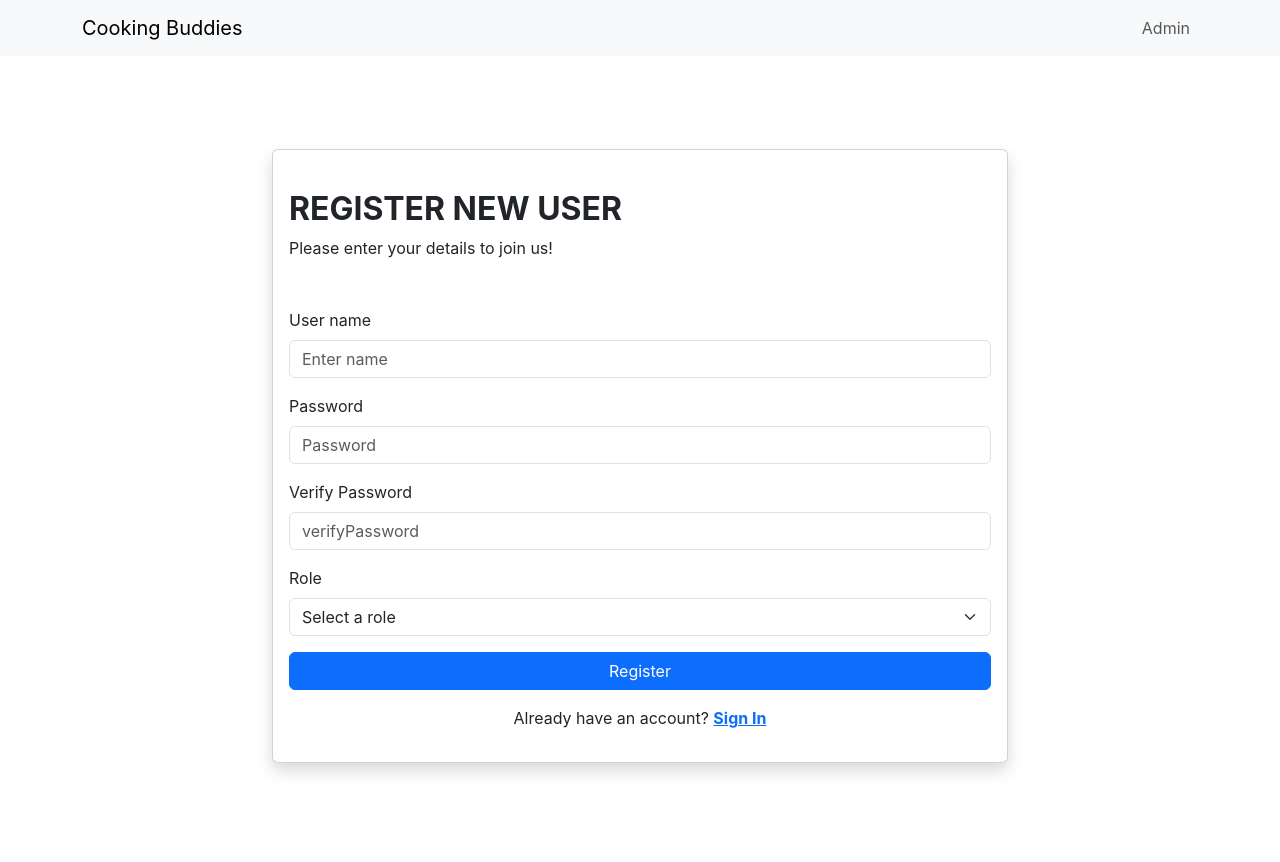
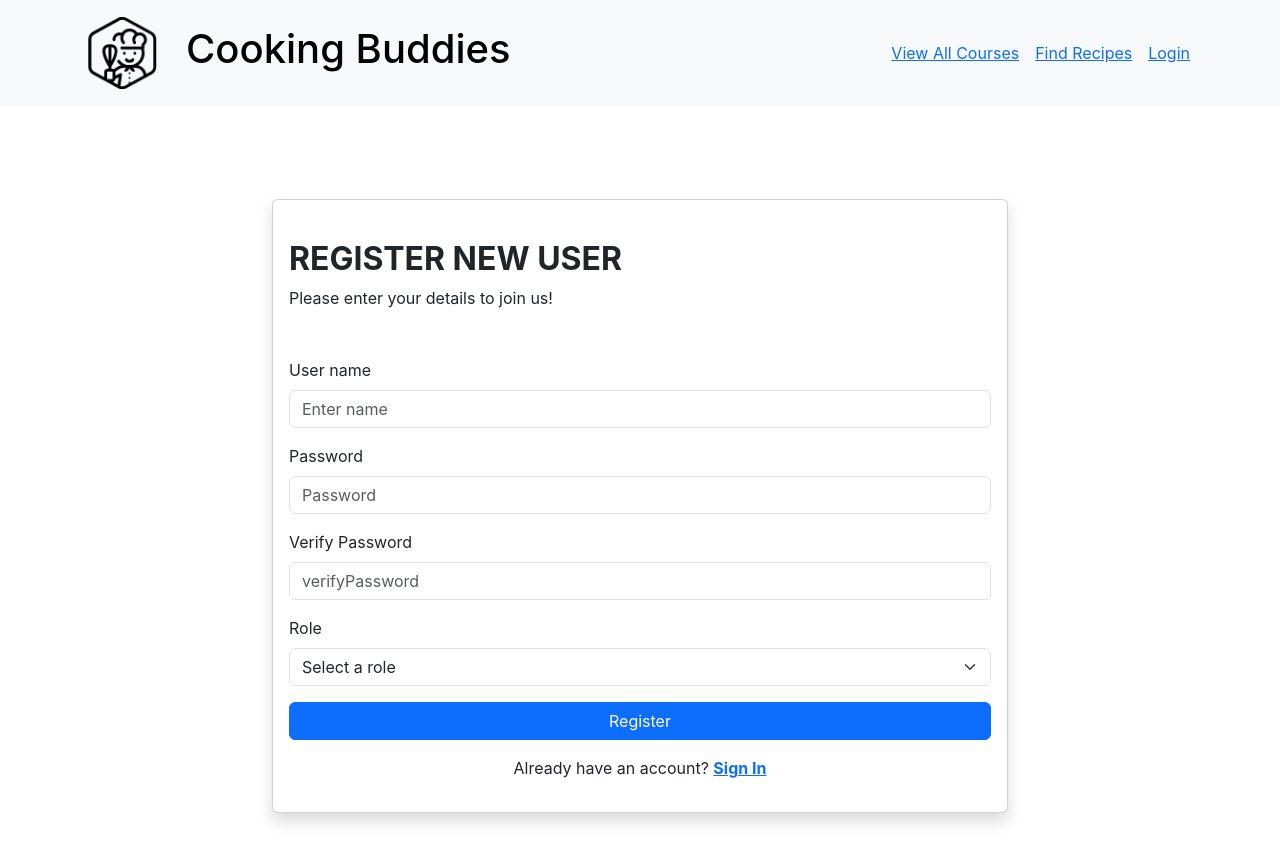
Before and after one commit to Moerfiane/liftoff-sprinkles-ui, a React (Vite) app: page /register in a window 1280 px wide. Shown: the top 862 px of the page. Built offline with nearby package versions, Linux system fonts and the light colour scheme.

Commit message:
Add login context and use contextual navbar

```diff
--- a/src/components/Register.jsx
+++ b/src/components/Register.jsx
@@ -1,5 +1,5 @@
 import React from "react";
-import {  useState } from "react";
+import {  useState, useContext } from "react";
 import {
   InputGroup,
   Col,
@@ -12,15 +12,18 @@ import {
 import Navigation from "./Navbar";
 import { Link, useNavigate } from 'react-router-dom';
 import axios from 'axios';
+import { LoginContext } from "../utilities/checkLogin";
 
 //TODO: Add e-mail field
 //TODO: Add e-mail confirmation logic
 //TODO: Add context for conditional rendering of form - should not render if user is logged in
 
 export default function Register() {
+  const { isLoggedIn, setIsLoggedIn } = useContext(LoginContext);
   const [username, setUsername] = useState('');
   const [password, setPassword] = useState('');
   const [verifyPassword, setVerifyPassword] = useState('');
+
   //this line is new
   const [role, setRole] = useState('');
   const navigate = useNavigate();
@@ -50,8 +53,10 @@ export default function Register() {
         localStorage.setItem("role", data.role);
         if(data.role === 'admin') {
           navigate('/courses/create');
+          setIsLoggedIn(true);
         } else  {
           navigate('/courses');
+          setIsLoggedIn(true);
         }
 
       } else {
@@ -64,18 +69,7 @@ export default function Register() {
 
   return (
     <>
-    <Navbar bg="light" expand="lg">
-      <Container>
-        <Navbar.Brand href="#home">Cooking Buddies</Navbar.Brand>
-        <Navbar.Toggle aria-controls="basic-navbar-nav" />
-        <Navbar.Collapse id="basic-navbar-nav">
-<Nav className="ms-auto">
-            <Nav.Link href="/admin">Admin</Nav.Link>
-
-</Nav>
-        </Navbar.Collapse>
-      </Container>
-    </Navbar>
+    <Navigation />
     <Container>
       <Row className="vh-100 d-flex justify-content-center align-items-center">
         <Col md={10} lg={8} xs={12}>
```
